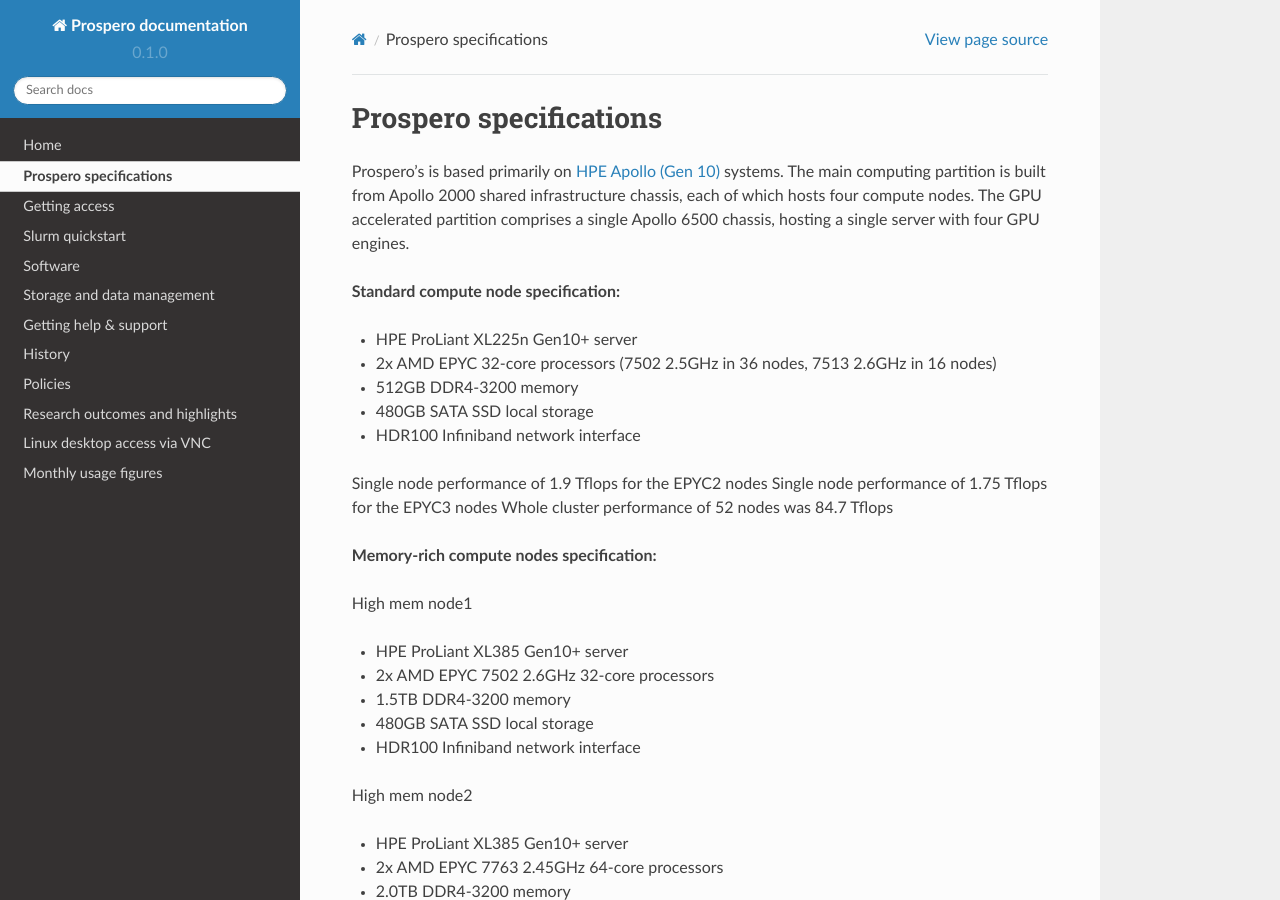
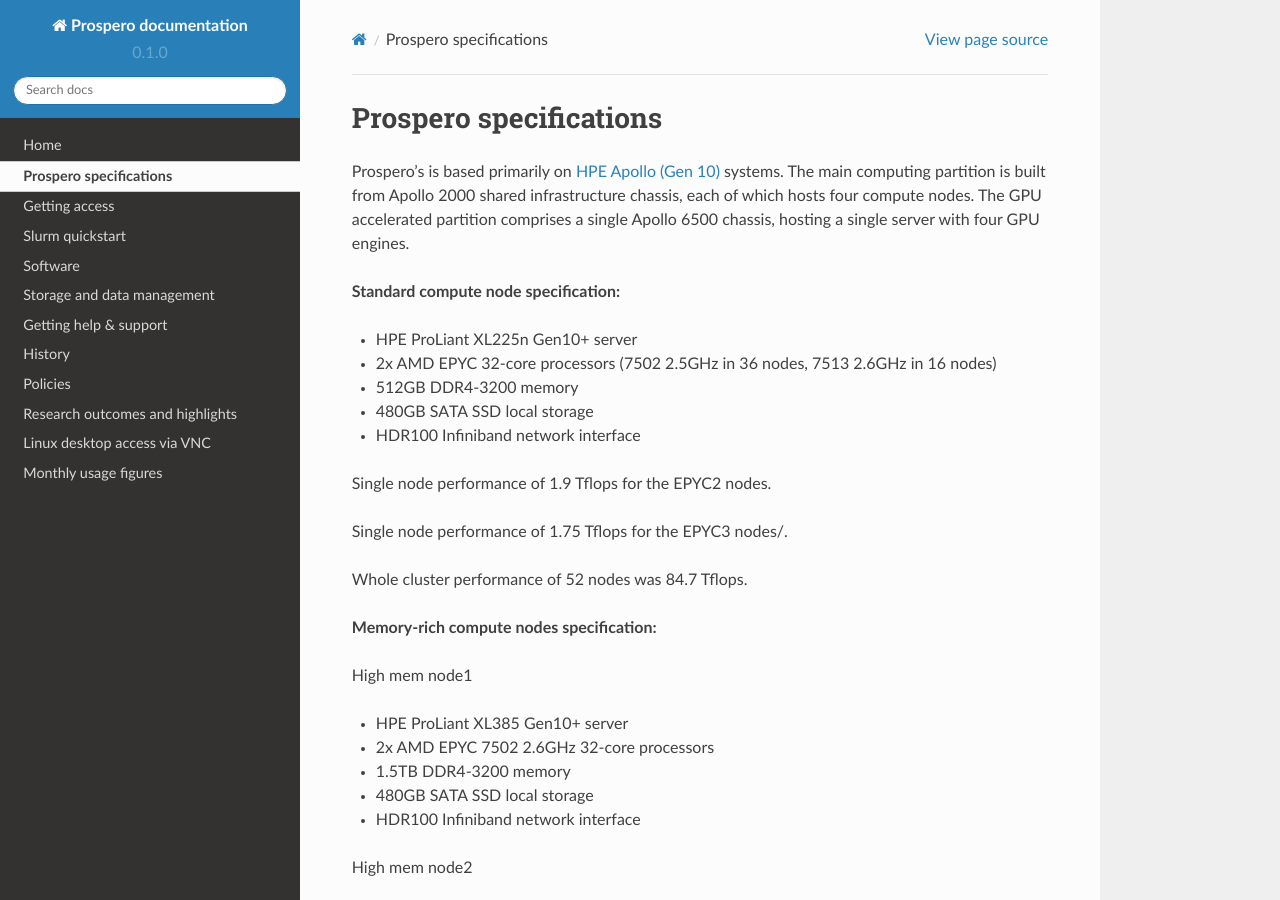
Before and after one commit to astrcrai/prospero-docs, a Sphinx documentation site: the page built from docs/source/specifications.rst, in a window 1280 px wide and 900 px high. Built offline with Sphinx 7.4.7 and the Read the Docs theme 2.0.0, drawn with Linux system fonts in a browser that asks for light colours.

Commit message:
Formatting

```diff
--- a/docs/source/specifications.rst
+++ b/docs/source/specifications.rst
@@ -11,9 +11,11 @@
 * 480GB SATA SSD local storage
 * HDR100 Infiniband network interface
 
-Single node performance of 1.9 Tflops for the EPYC2 nodes
-Single node performance of 1.75 Tflops for the EPYC3 nodes
-Whole cluster performance of 52 nodes was 84.7 Tflops
+Single node performance of 1.9 Tflops for the EPYC2 nodes.
+
+Single node performance of 1.75 Tflops for the EPYC3 nodes/.
+
+Whole cluster performance of 52 nodes was 84.7 Tflops.
 
 **Memory-rich compute nodes specification:**
 
```
